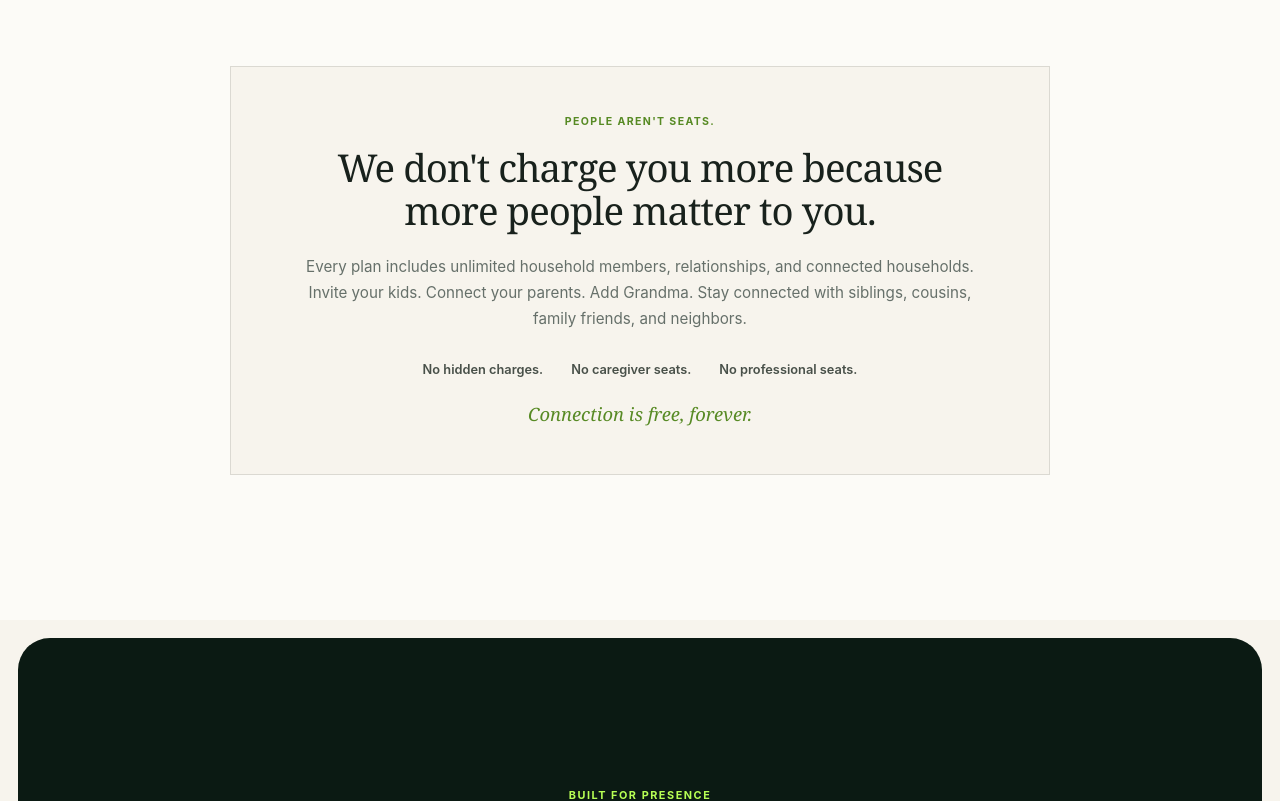
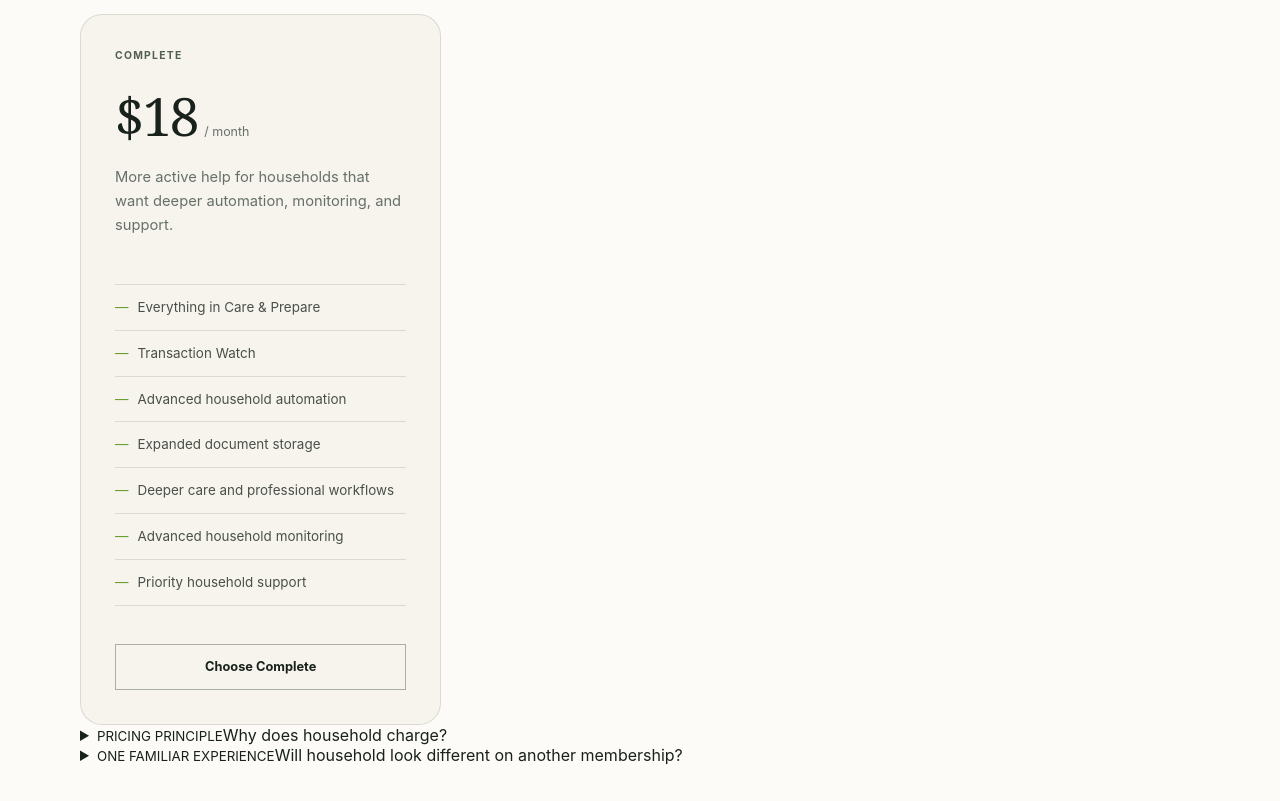
Before and after one commit to bigteach85/household-site, a React (Vite) app: page / in a window 1280 px wide. Shown: the part 11040-11841 px from the top of the page. Built offline with nearby package versions, Linux system fonts and the light colour scheme.

Commit message:
Add four-tier pricing and calm explainers

```diff
--- a/src/App.jsx
+++ b/src/App.jsx
@@ -701,6 +701,87 @@ function App() {
           Choose Care &amp; Prepare
         </a>
       </article>
+
+      <article className="membership-card membership-complete">
+        <div className="membership-card-top">
+          <p className="membership-label">COMPLETE</p>
+
+          <div className="membership-price">
+            <span className="price">$18</span>
+            <span className="price-period">/ month</span>
+          </div>
+
+          <p className="membership-description">
+            More active help for households that want deeper automation,
+            monitoring, and support.
+          </p>
+        </div>
+
+        <ul className="membership-features">
+          <li>Everything in Care &amp; Prepare</li>
+          <li>Transaction Watch</li>
+          <li>Advanced household automation</li>
+          <li>Expanded document storage</li>
+          <li>Deeper care and professional workflows</li>
+          <li>Advanced household monitoring</li>
+          <li>Priority household support</li>
+        </ul>
+
+        <a className="membership-button secondary" href="#">
+          Choose Complete
+        </a>
+      </article>
+    </div>
+
+    <div className="membership-explainers">
+      <details className="membership-explainer">
+        <summary>
+          <span><small>PRICING PRINCIPLE</small>Why does household charge?</span>
+          <i aria-hidden="true" />
+        </summary>
+        <div className="membership-explainer-body membership-why-copy">
+          <h3>Affordable for families. <em>Sustainable for the long run.</em></h3>
+        <p>
+          Running household requires secure infrastructure, reliable financial
+          connections, document storage, privacy protections, and ongoing
+          support. Those services have real operating costs, and our founder
+          cannot subsidize them alone.
+        </p>
+
+        <p>
+          But managing family life should not become another expensive monthly
+          burden. Especially in today&apos;s fragile economy, we believe charging
+          families $40 a month just to feel organized would be unreasonable.
+        </p>
+
+        <p>
+          household is priced to remain dependable and sustainable while staying
+          within reach of the people it was created to serve.
+        </p>
+
+        <strong>Managing a household should be affordable for every household.</strong>
+
+        <small>
+          Your membership helps keep household private, dependable, and
+          independent—without selling your family&apos;s attention or personal
+          information.
+        </small>
+        </div>
+      </details>
+
+      <details className="membership-explainer">
+        <summary>
+          <span><small>ONE FAMILIAR EXPERIENCE</small>Will household look different on another membership?</span>
+          <i aria-hidden="true" />
+        </summary>
+        <div className="membership-explainer-body">
+          <h3>The same household, with more help when you want it.</h3>
+          <p>Every membership uses the same calm household experience. Your people, relationships, information, and primary household areas remain in familiar places.</p>
+          <p>Additional memberships add capabilities such as automation, advanced preparedness, Care Team collaboration, and Transaction Watch. When something is not included in your current membership, household will calmly explain what it does and which membership includes it.</p>
+          <p>Nothing you have already added disappears if your membership changes.</p>
+          <strong>Membership adds support. It does not divide the household experience.</strong>
+        </div>
+      </details>
     </div>
 
     <div className="membership-principle">
```
